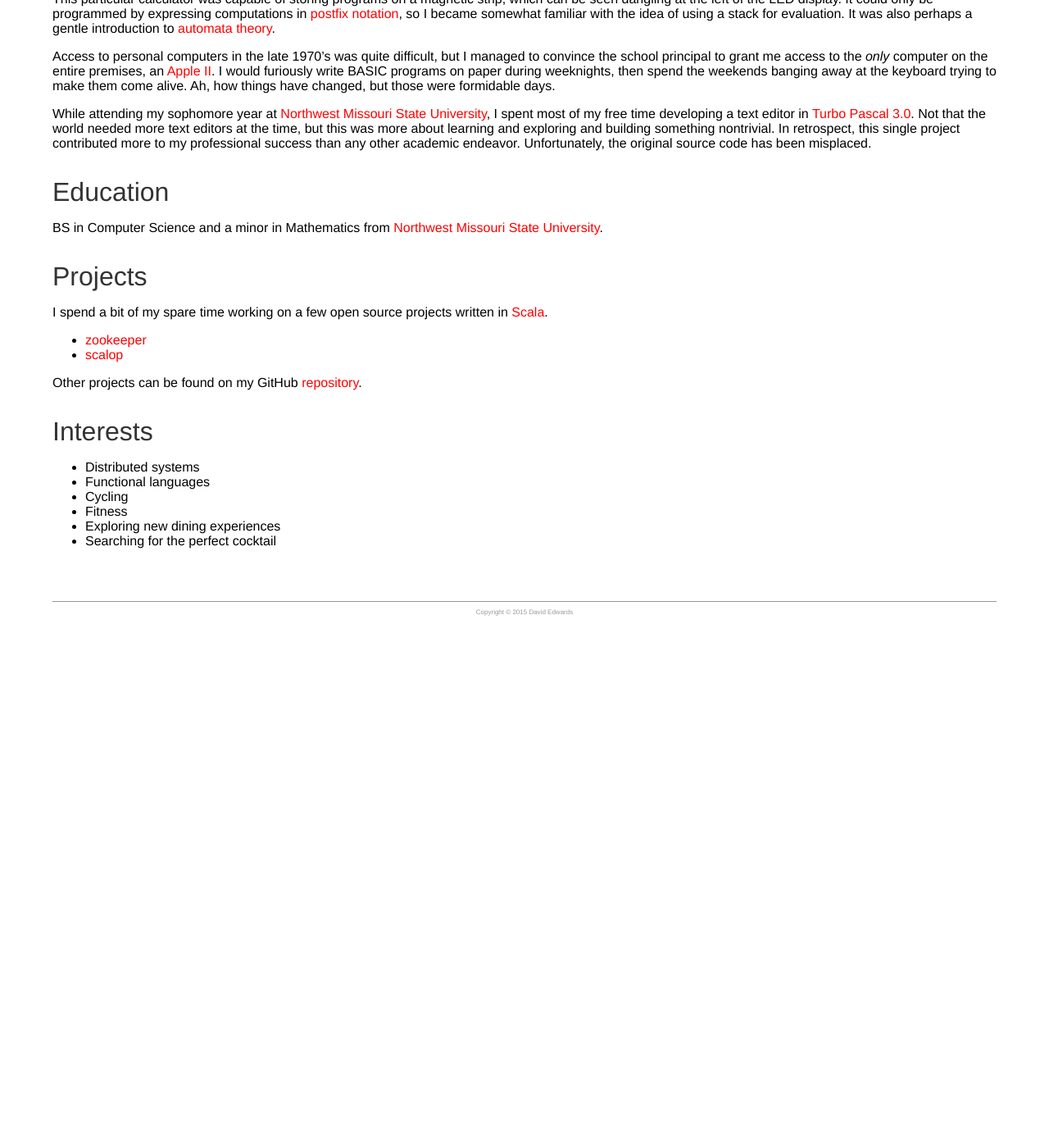
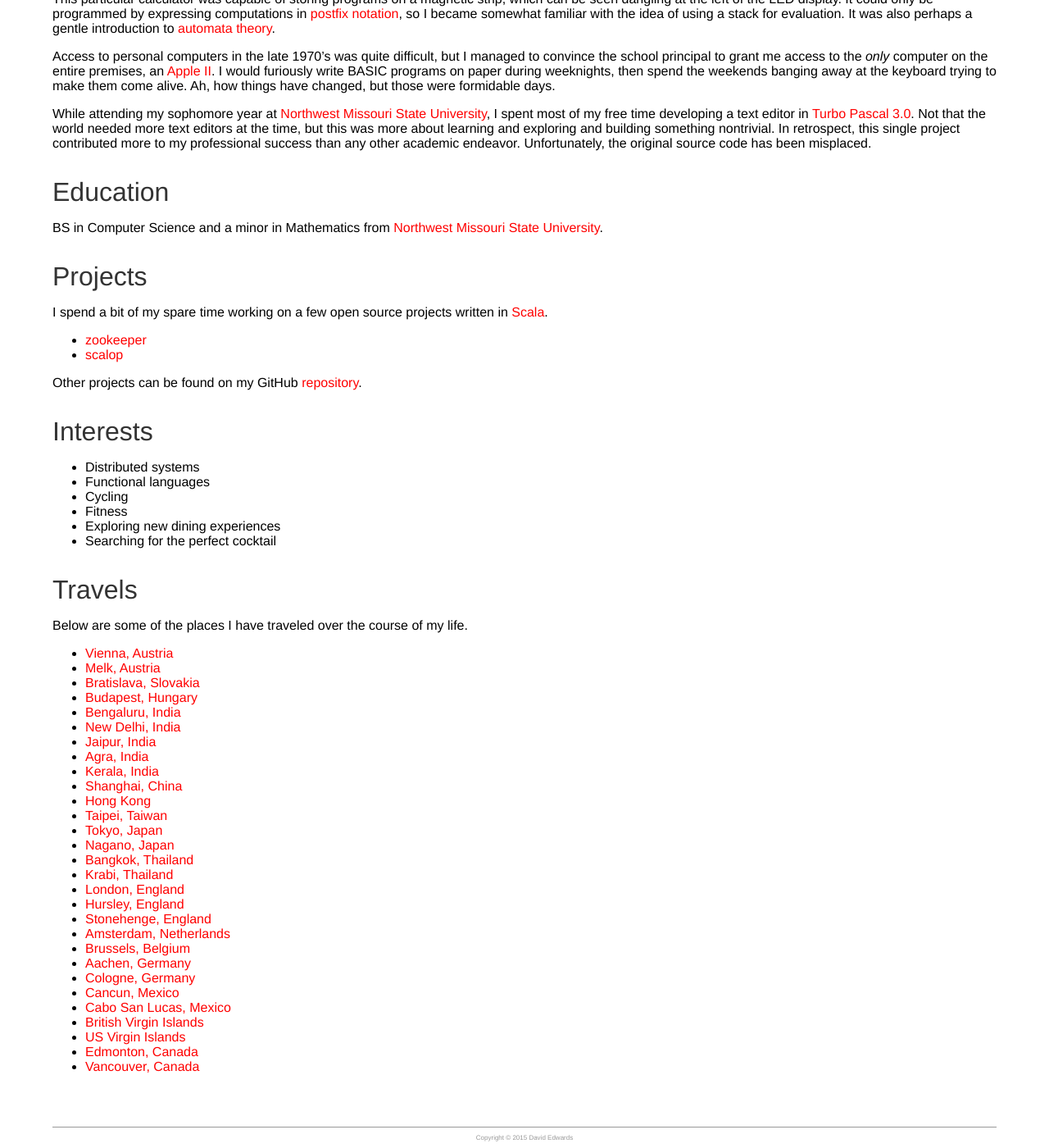
Before and after one commit to davidledwards/davidledwards.github.io, a Jekyll site: the page built from about/index.md, in a window 1280 px wide and 1400 px high, scrolled down 1033 px. Shown: the whole window at 82% size. Built offline with Jekyll 4.4.1, drawn with Linux system fonts in a browser that asks for light colours; before the commit the page ends 1792 px from its top, so only the background shows below that.

Commit message:
added section on travels

```diff
--- a/about/index.md
+++ b/about/index.md
@@ -69,3 +69,36 @@
 * Fitness
 * Exploring new dining experiences
 * Searching for the perfect cocktail
+
+## Travels
+Below are some of the places I have traveled over the course of my life.
+
+* [Vienna, Austria](https://goo.gl/maps/8NxvtDubWQw)
+* [Melk, Austria](https://goo.gl/maps/oe9J21SWP1S2)
+* [Bratislava, Slovakia](https://goo.gl/maps/Pc8vHytjPh62)
+* [Budapest, Hungary](https://goo.gl/maps/1qEmntbCMLQ2)
+* [Bengaluru, India](https://goo.gl/maps/PsxRQUfkstt)
+* [New Delhi, India](https://goo.gl/maps/7i8TWJSJHny)
+* [Jaipur, India](https://goo.gl/maps/SVbPW3H5ETS2)
+* [Agra, India](https://goo.gl/maps/zHhfKagUWTT2)
+* [Kerala, India](https://goo.gl/maps/aU4Y6RGB2Kk)
+* [Shanghai, China](https://goo.gl/maps/uB3z7RAiGdz)
+* [Hong Kong](https://goo.gl/maps/kiQ8AdE5CJ12)
+* [Taipei, Taiwan](https://goo.gl/maps/QrHBBKxSsrz)
+* [Tokyo, Japan](https://goo.gl/maps/nUVM5m3Qk142)
+* [Nagano, Japan](https://goo.gl/maps/9i94ESm5hJs)
+* [Bangkok, Thailand](https://goo.gl/maps/gNaQEqcGErw)
+* [Krabi, Thailand](https://goo.gl/maps/PdsJQGuLcuQ2)
+* [London, England](https://goo.gl/maps/f5NmLU46y3Q2)
+* [Hursley, England](https://goo.gl/maps/L9ZMHvBtKSF2)
+* [Stonehenge, England](https://goo.gl/maps/sDQiTbhevx62)
+* [Amsterdam, Netherlands](https://goo.gl/maps/BuT7xqD2GPC2)
+* [Brussels, Belgium](https://goo.gl/maps/FytQECpaaEC2)
+* [Aachen, Germany](https://goo.gl/maps/LDTXkJU9oAF2)
+* [Cologne, Germany](https://goo.gl/maps/gr5WFYdyBTn)
+* [Cancun, Mexico](https://goo.gl/maps/TfUZy5wahYP2)
+* [Cabo San Lucas, Mexico](https://goo.gl/maps/Dqg3etgUn2o)
+* [British Virgin Islands](https://goo.gl/maps/fd5VHx8RD892)
+* [US Virgin Islands](https://goo.gl/maps/sjh7FNjDRTU2)
+* [Edmonton, Canada](https://goo.gl/maps/RBWsoM7cVU32)
+* [Vancouver, Canada](https://goo.gl/maps/Wv1EvD7Kv6J2)
```
